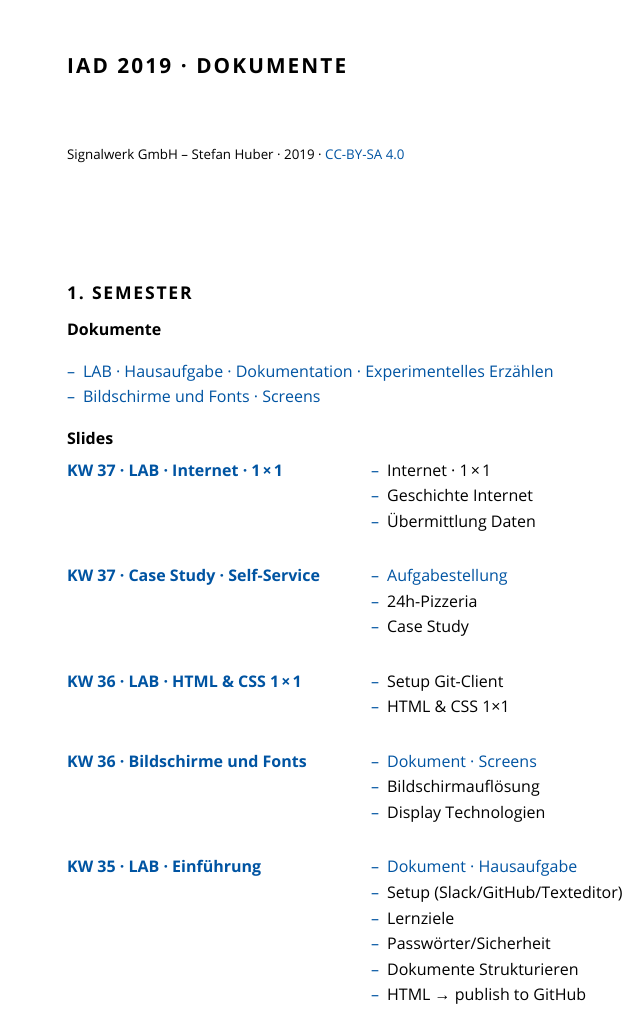
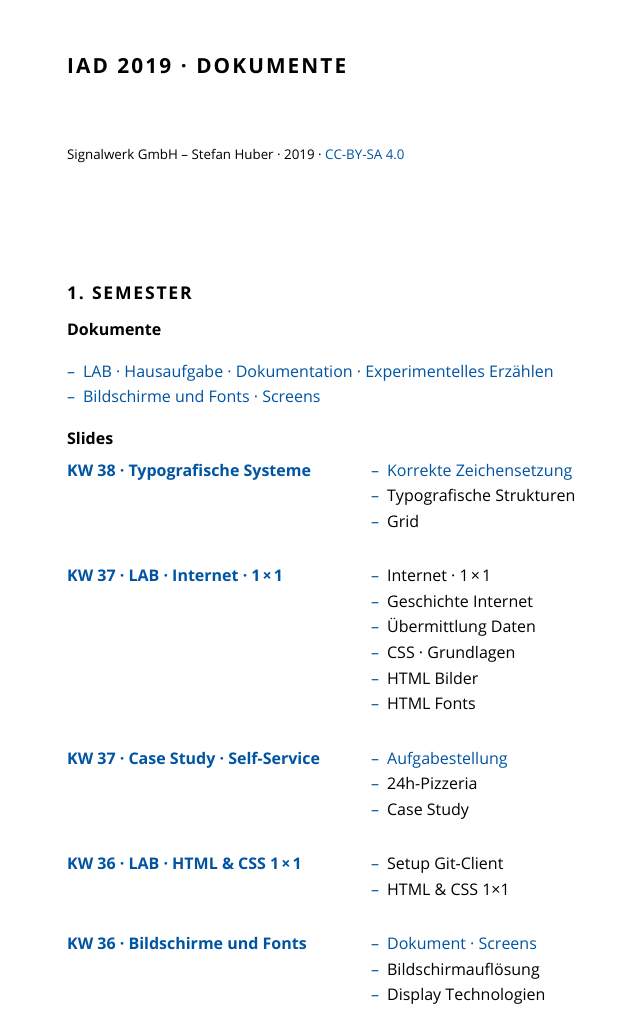
Before and after one commit to signalwerk/IAD2019, a plain HTML site: page index.html in a window 1280 px wide. Shown: the top 1033 px of the page, without its empty margins (269-909 px from the left). Drawn offline with Linux system fonts and the light colour scheme.

Commit message:
Deploy to GitHub Pages: a22f540ee363c539e9277b14a3cba5fbd2a10767

```diff
--- a/index.html
+++ b/index.html
@@ -51,11 +51,20 @@
 <div class='slide-list'>
 
 
+<h4 id="kw-38-·-typografische-systeme"><a href="https://signalwerk.github.io/IAD.LAB.SLD/data/2019/KW38-IAD2019-TypeSystem/">KW 38 · Typografische Systeme</a></h4>
+<ul>
+<li><a href="https://webtypo.signalwerk.ch/">Korrekte Zeichensetzung</a></li>
+<li>Typografische Strukturen</li>
+<li>Grid</li>
+</ul>
 <h4 id="kw-37-·-lab-·-internet-·-1×1"><a href="https://signalwerk.github.io/IAD.LAB.SLD/data/2019/KW37-2019/">KW 37 · LAB · Internet · 1 × 1</a></h4>
 <ul>
 <li>Internet · 1 × 1</li>
 <li>Geschichte Internet</li>
-<li>Übermittlung Daten<!-- * [Task · Telegraf](./task-telegraph-isdn) -->
+<li>Übermittlung Daten</li>
+<li>CSS · Grundlagen</li>
+<li>HTML Bilder</li>
+<li>HTML Fonts<!-- * [Task · Telegraf](./task-telegraph-isdn) -->
 
 
 
```
